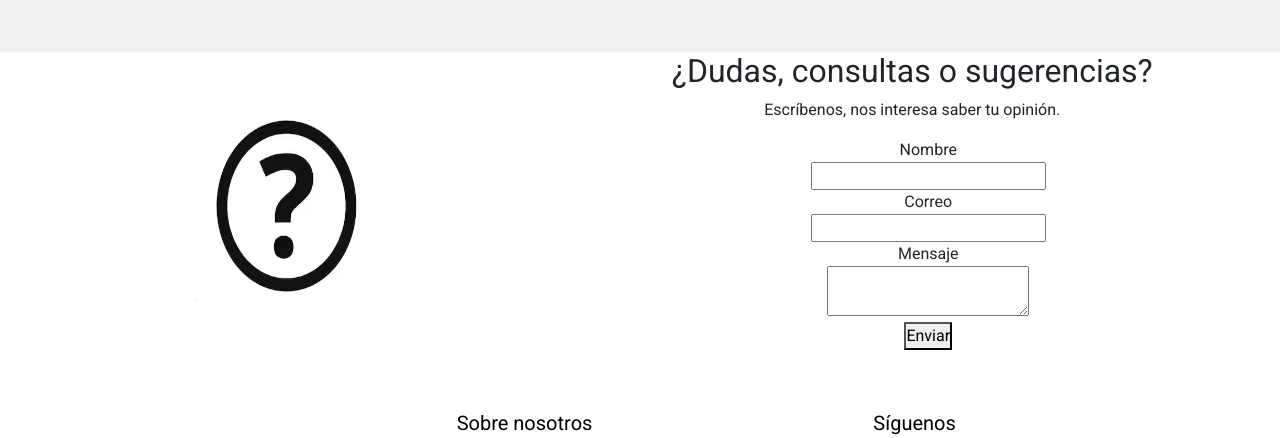
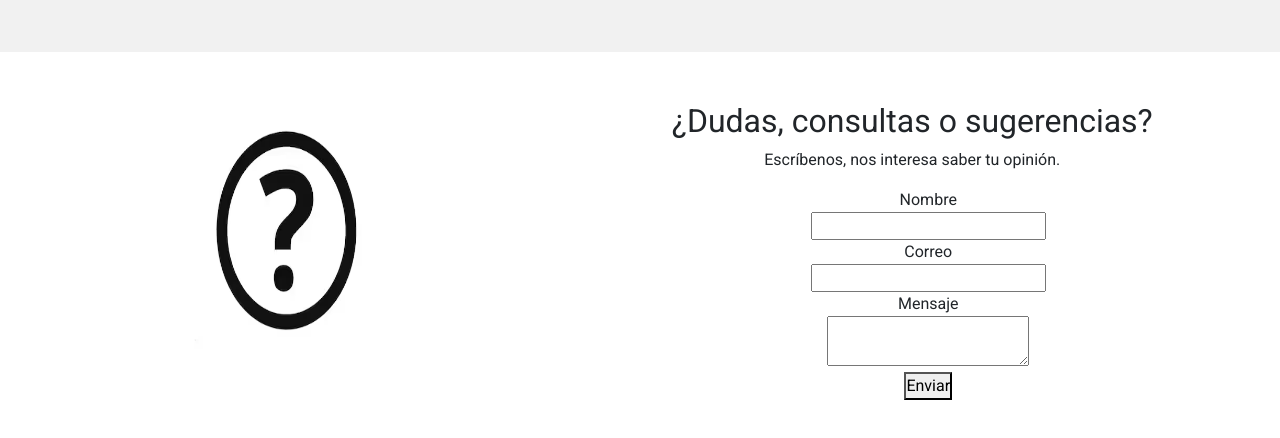
Before and after one commit to ChristianMarquezE/Fritosymas, a plain HTML site: page index.html in a window 1280 px wide. Shown: the part 1554-1992 px from the top of the page. Drawn offline with nearby package versions, Linux system fonts and the light colour scheme.

Commit message:
se agrega un pequeño padding

```diff
--- a/css/styles.css
+++ b/css/styles.css
@@ -461,3 +461,7 @@ ul {
 .imagen-dudas-acerca-de{
   width: 50%;
 }
+
+.gap-top{
+  padding-top: 50px;
+}
--- a/index.html
+++ b/index.html
@@ -194,7 +194,7 @@
       <div class="fila-dudas">
         <img class="imagen-dudas" src="assets/dudas.avif" alt="">
       <!-- Subtítulo y casillas para poner datos y mensaje -->
-      <section class="centrado gap">
+      <section class="centrado gap-top">
         <!-- Título -->
         <h2 class="roboto-regular">¿Dudas, consultas o sugerencias?</h3>
           <p class="roboto-regular">Escríbenos, nos interesa saber tu opinión.</p>
```
